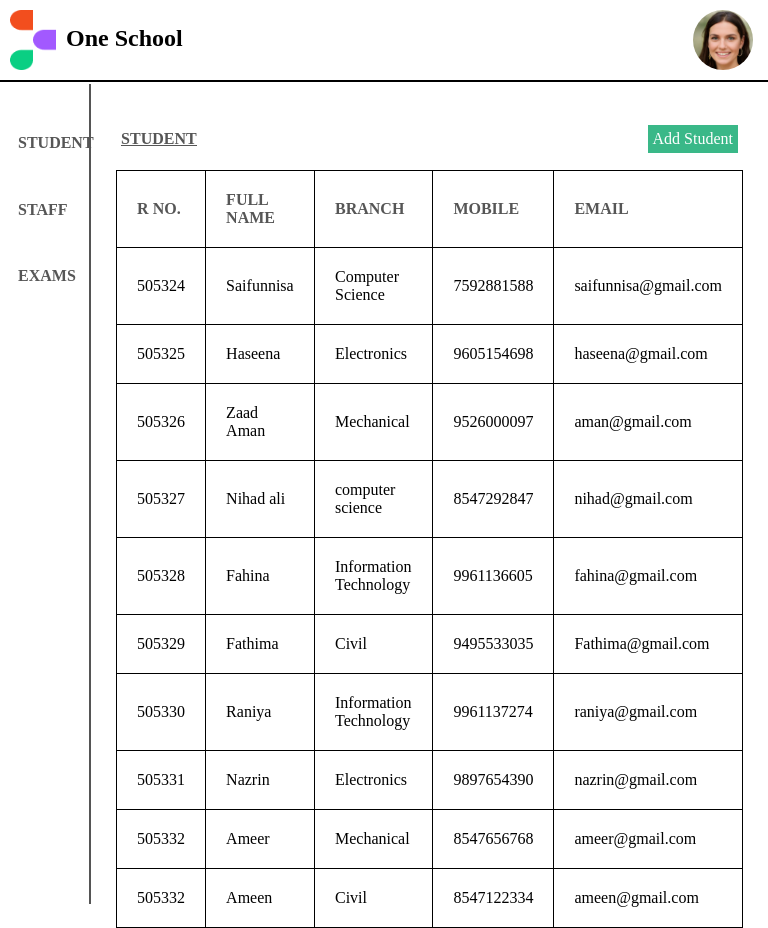
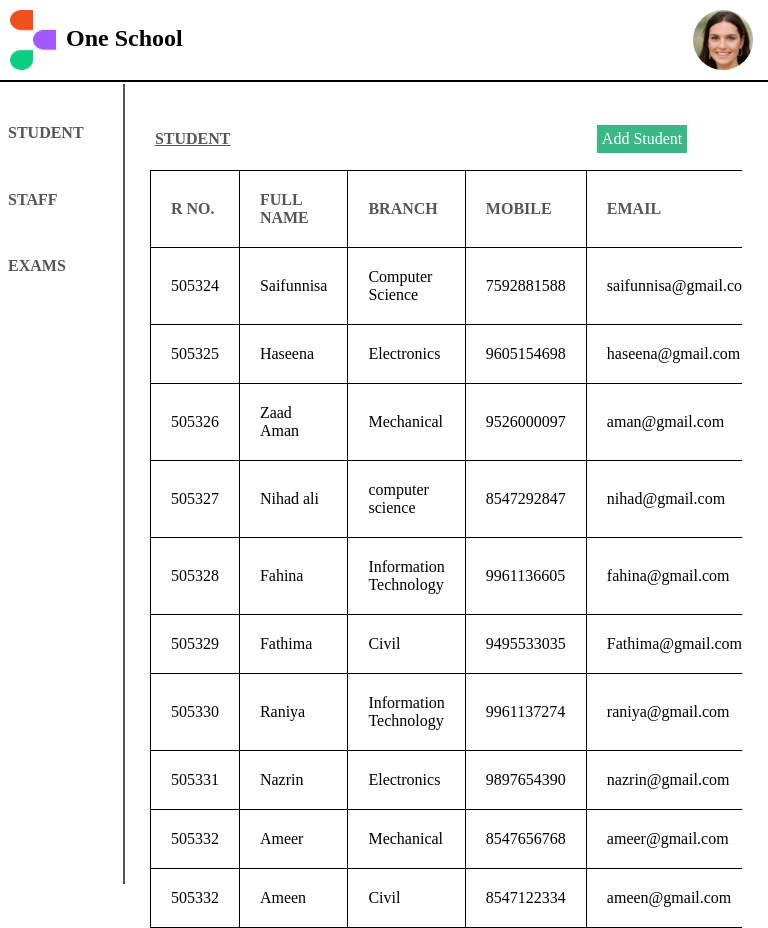
Before and after one commit to Saifunnisakk/betasquirrel-task, a PHP site: page /task-5/index.html in a window 768 px wide. Run offline with PHP 8.4, Linux system fonts and the light colour scheme.

Commit message:
responsive added

```diff
--- a/task-5/css/style.css
+++ b/task-5/css/style.css
@@ -103,10 +103,30 @@ td {
   .right-head {
     padding-right: 8px;
   }
-    .main-table {
-      display: flex;
-      overflow: auto;
-      width: 100%;
-    }
+  .main-table {
+    display: flex;
+    overflow: auto;
+    width: 100%;
   }
 }
+@media only screen and (max-width: 991px) and (min-width: 768px) {
+  #sidebar {
+    width: 16%;
+    padding: 0px;
+  }
+  #right-container {
+    width: calc(100% - 17%);
+  }
+  li {
+    padding-left: 0px;
+    padding-right: 4px;
+  }
+  .right-head {
+    padding-right: 75px;
+  }
+  .main-table {
+    display: flex;
+    overflow: auto;
+    width: calc(100% - 11%);
+  }
+}
```
Also changed, not shown: task-5/css/form.css (+47 -16 lines).
